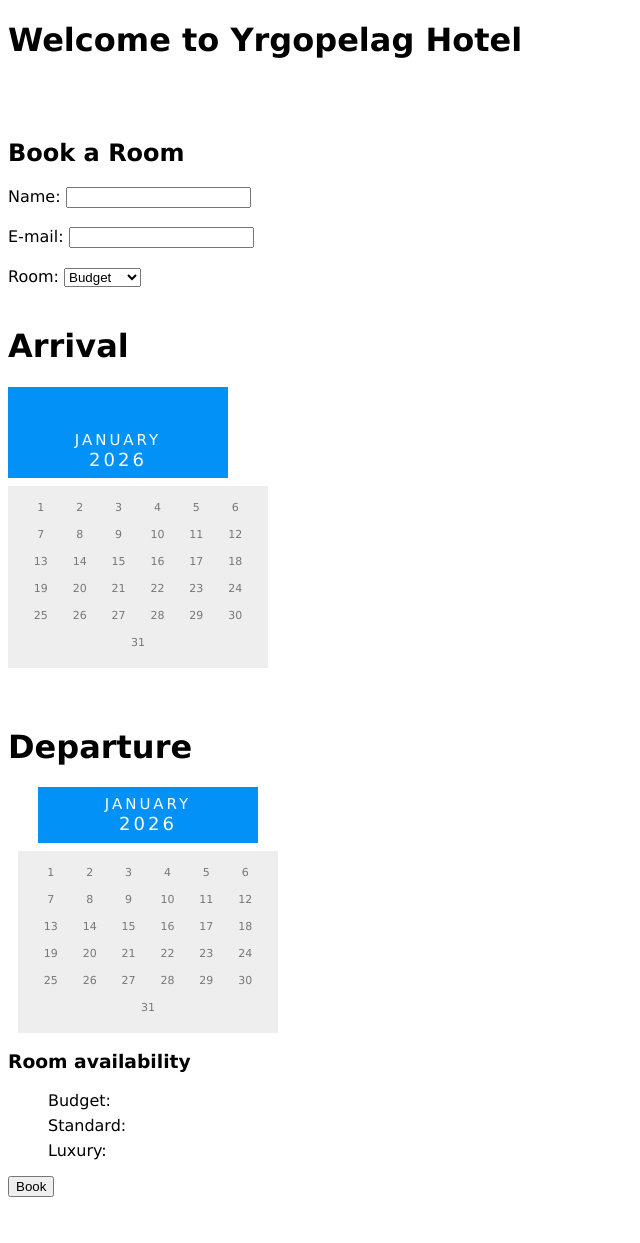
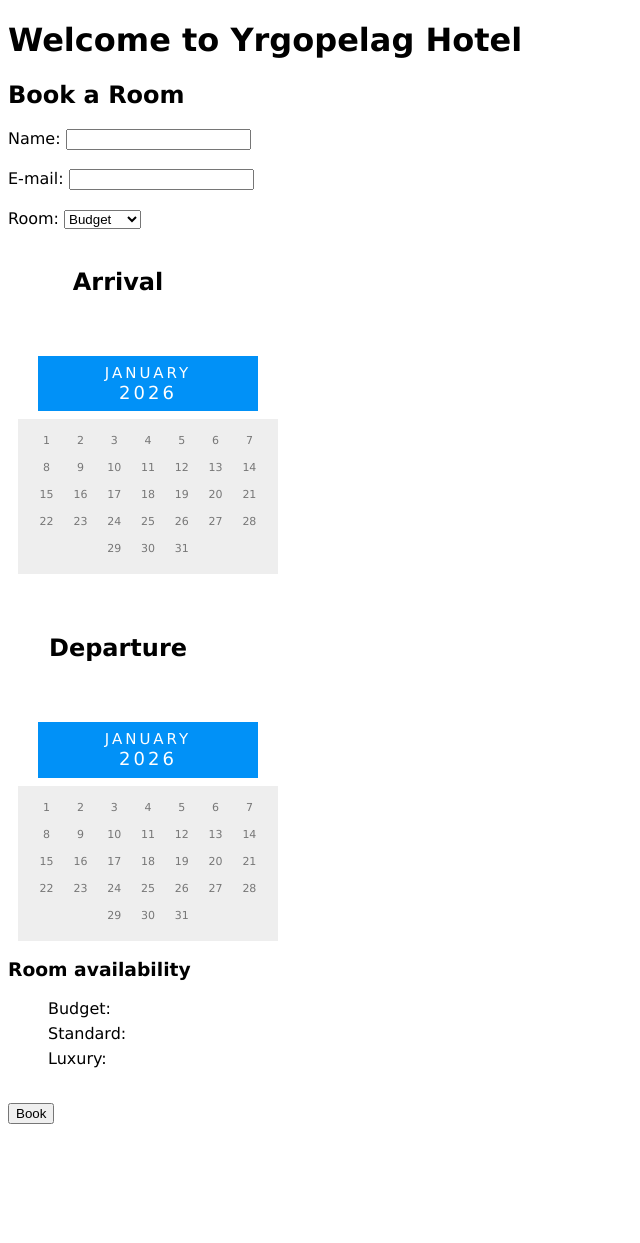
Before and after one commit to AllanTran90/Yrgopelago, a PHP site: page / in a window 1280 px wide. Shown: the whole page, without its empty margins (0-640 px from the left). After the commit the page ends 1124 px from the top, so only its background shows below. Run offline with PHP 8.4, Linux system fonts and the light colour scheme; data comes from the database, SQL or seed files in the repository; both versions use the stored data as it was after the commit.

Commit message:
start to clean in codes

```diff
--- a/assets/css/style.css
+++ b/assets/css/style.css
@@ -139,3 +139,9 @@ body {
   gap: 40px;
   max-width: 280px;
 }
+
+.calendar-title {
+  width: 220px;          /* samma som .month */
+  text-align: center;
+
+}
--- a/booking.php
+++ b/booking.php
@@ -2,7 +2,6 @@
 declare(strict_types=1);
 require __DIR__ . '/includes/db.php';
 require __DIR__ . '/includes/centralbank.php';
-
 
 if ($_SERVER['REQUEST_METHOD'] !== 'POST') {
     header('Location: index.php');
@@ -58,8 +57,6 @@ if ($booked > 0) {
 
 $arrivalDate = new DateTime($arrival);
 $departureDate = new DateTime($departure);
-//diff- function gives DateInterval(the diff between night and day).
-//->day is a function in DateInterval
 $nights = $arrivalDate->diff($departureDate)->days;
 
 $statement = $pdo->prepare('SELECT price FROM rooms WHERE id = :id');
--- a/index.php
+++ b/index.php
@@ -19,7 +19,7 @@ if (isset($_POST['check_availability'])) {
             AND departure > :arrival
             ";
 
-            //$pdo = new PDO('sqlite:database/yrgopelago.db');
+
             $statement = $pdo->prepare($sql);
             $statement->execute([
                 ':room_id' => $room_id,
--- a/startpage.html
+++ b/startpage.html
@@ -7,20 +7,22 @@
   <title>Hotel Bookings</title>
 </head>
 <body>
+
 <h1>Welcome to Yrgopelag Hotel</h1>
 
-        <br><br>
+<h2>Book a Room</h2>
 
-        <h2>Book a Room</h2>
 <form action="booking.php" method="post">
+
   <label>
     Name:
     <input type="text" name="guest_name" required>
   </label>
   <br><br>
+
   <label>
     E-mail:
-                <input type="text" email="email" required>
+    <input type="email" name="email" required>
   </label>
   <br><br>
 
@@ -32,19 +34,21 @@
       <option value="3">Luxury</option>
     </select>
   </label>
+
   <input type="hidden" name="arrival" id="arrivalInput">
   <input type="hidden" name="departure" id="departureInput">
+
   <br><br>
 
-            <div class="calendar-stack"></div>
-            <div class="layout"></div>
-            <div class="calendars"></div>
-                <h1>Arrival</h1>
-            <div class ="calendar"></div>
+  <!-- CALENDARS -->
+  <div class="layout">
+    <div class="calendar-stack">
+
+      <h2 class="calendar-title">Arrival</h2>
+      <div class="calendar">
         <div class="month">
           <ul>
             <li>
-                    <br><br>
               January<br>
               <span style="font-size:18px">2026</span>
             </li>
@@ -52,44 +56,15 @@
         </div>
 
         <ul class="days arrival-days">
-        <li>1</li>
-        <li>2</li>
-        <li>3</li>
-        <li>4</li>
-        <li>5</li>
-        <li>6</li>
-        <li>7</li>
-        <li>8</li>
-        <li>9</li>
-        <li>10</li>
-        <li>11</li>
-        <li>12</li>
-        <li>13</li>
-        <li>14</li>
-        <li>15</li>
-        <li>16</li>
-        <li>17</li>
-        <li>18</li>
-        <li>19</li>
-        <li>20</li>
-        <li>21</li>
-        <li>22</li>
-        <li>23</li>
-        <li>24</li>
-        <li>25</li>
-        <li>26</li>
-        <li>27</li>
-        <li>28</li>
-        <li>29</li>
-        <li>30</li>
-        <li>31</li>
+          <li>1</li><li>2</li><li>3</li><li>4</li><li>5</li><li>6</li><li>7</li>
+          <li>8</li><li>9</li><li>10</li><li>11</li><li>12</li><li>13</li><li>14</li>
+          <li>15</li><li>16</li><li>17</li><li>18</li><li>19</li><li>20</li><li>21</li>
+          <li>22</li><li>23</li><li>24</li><li>25</li><li>26</li><li>27</li><li>28</li>
+          <li>29</li><li>30</li><li>31</li>
         </ul>
       </div>
 
-            <br><br>
-    <div class="layout"></div>
-    <div class="calendars">
-    <h1>Departure</h1>
+      <h2 class="calendar-title">Departure</h2>
       <div class="calendar">
         <div class="month">
           <ul>
@@ -101,46 +76,18 @@
         </div>
 
         <ul class="days departure-days">
-    <li>1</li>
-    <li>2</li>
-    <li>3</li>
-    <li>4</li>
-    <li>5</li>
-    <li>6</li>
-    <li>7</li>
-    <li>8</li>
-    <li>9</li>
-    <li>10</li>
-    <li>11</li>
-    <li>12</li>
-    <li>13</li>
-    <li>14</li>
-    <li>15</li>
-    <li>16</li>
-    <li>17</li>
-    <li>18</li>
-    <li>19</li>
-    <li>20</li>
-    <li>21</li>
-    <li>22</li>
-    <li>23</li>
-    <li>24</li>
-    <li>25</li>
-    <li>26</li>
-    <li>27</li>
-    <li>28</li>
-    <li>29</li>
-    <li>30</li>
-    <li>31</li>
+          <li>1</li><li>2</li><li>3</li><li>4</li><li>5</li><li>6</li><li>7</li>
+          <li>8</li><li>9</li><li>10</li><li>11</li><li>12</li><li>13</li><li>14</li>
+          <li>15</li><li>16</li><li>17</li><li>18</li><li>19</li><li>20</li><li>21</li>
+          <li>22</li><li>23</li><li>24</li><li>25</li><li>26</li><li>27</li><li>28</li>
+          <li>29</li><li>30</li><li>31</li>
         </ul>
       </div>
-    </div>
-
-    <div class="content">
 
     </div>
   </div>
 
+  <!-- availability -->
   <div id="availability">
     <h3>Room availability</h3>
     <ul>
@@ -150,11 +97,10 @@
     </ul>
   </div>
 
+  <br>
+  <button type="submit">Book</button>
 
-        <button type="submit">Book</button>
 </form>
-            <br><br>
-
 
 <script src="/assets/js/calendar.js"></script>
 </body>
```
Also changed, not shown: includes/centralbank.php (+0 -11 lines), database/yrgopelago.db. Lines whose indentation alone changed are shown as unchanged.
